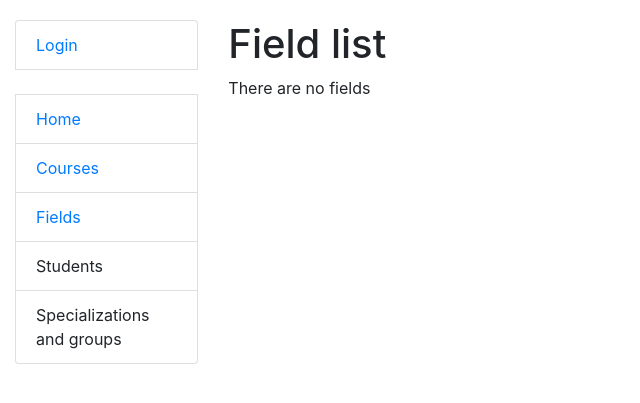
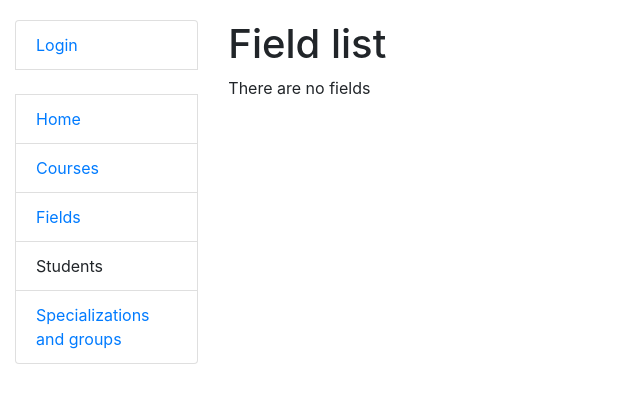
Before and after one commit to KatyaVasylieva/university, a Django app: template templates/optional_courses/field_list.html in a window 1280 px wide. Shown: the top 403 px of the page, without its empty margins (0-640 px from the left). Run offline with Django 3.2, Linux system fonts and the light colour scheme; the template is opened without the code that fills it, so the values that code supplies are empty; some libraries are stand-ins or nearby versions.

Commit message:
Link specialization list page to sidebar

```diff
--- a/templates/includes/sidebar.html
+++ b/templates/includes/sidebar.html
@@ -13,5 +13,5 @@
   <li class="list-group-item"><a href="{% url 'optional-courses:course-list' %}">Courses</a></li>
   <li class="list-group-item"><a href="{% url 'optional-courses:field-list' %}">Fields</a></li>
   <li class="list-group-item">Students</li>
-  <li class="list-group-item">Specializations and groups</li>
+  <li class="list-group-item"><a href="{% url 'optional-courses:specialization-list' %}">Specializations and groups</a></li>
 </ul>
```
